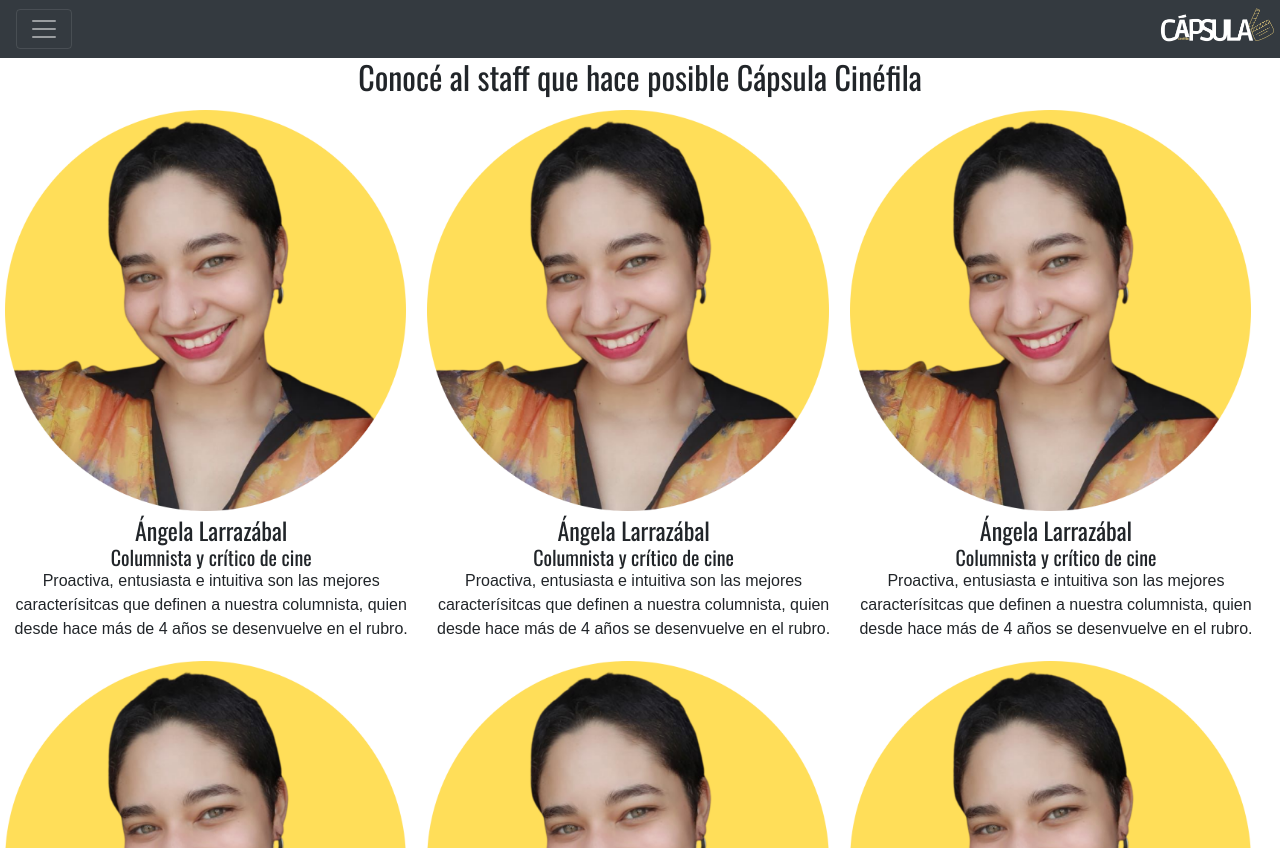
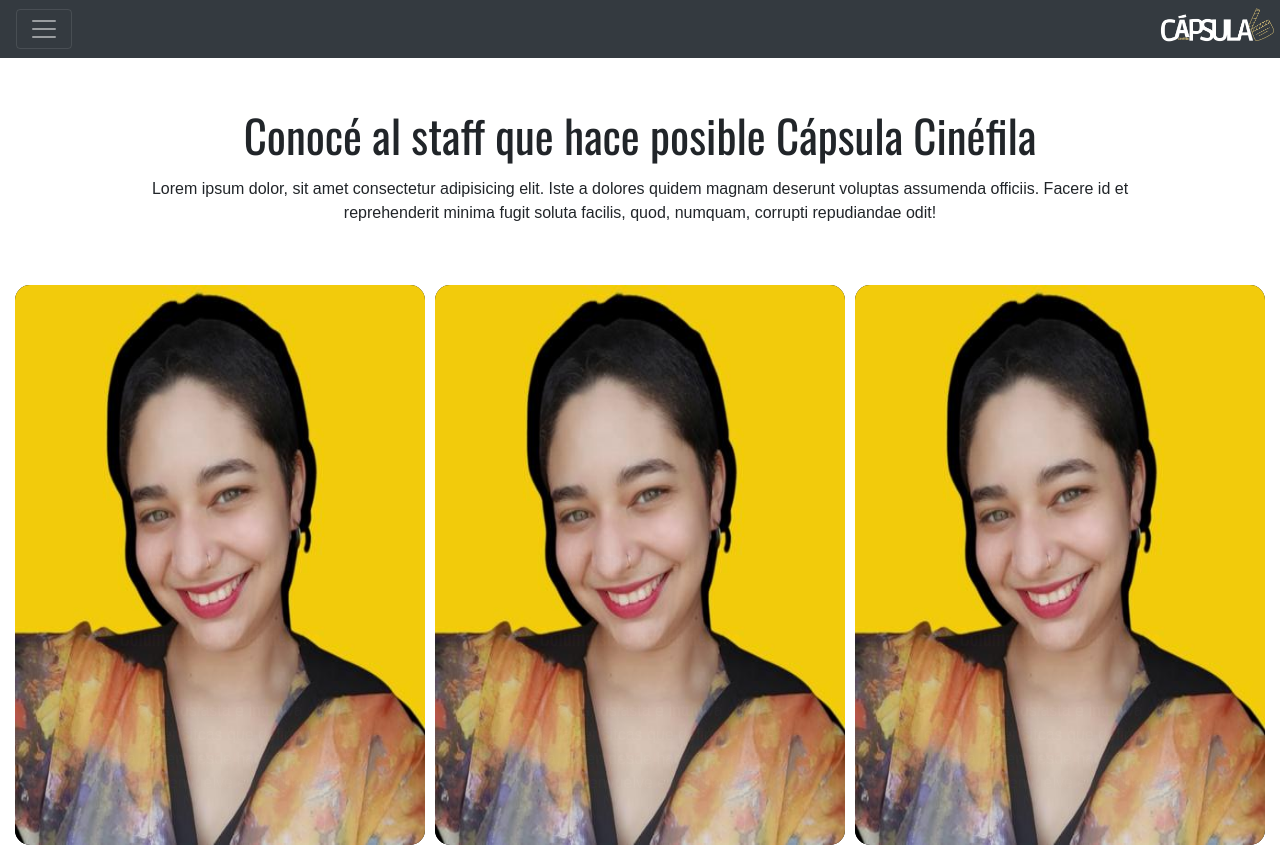
Before and after one commit to JotavDev/CapsulaCinefila-Project, a plain HTML site: page pages/staff.html in a window 1280 px wide. Shown: the top 848 px of the page. Drawn offline with nearby package versions, Linux system fonts and the light colour scheme; a web font is replaced by a local one.

Commit message:
Se hicieron modificaciones en la pagina staff, sustituyendo la imagen y cambiando un poco el formato. Se agregó una pseudoclase hover.

```diff
--- a/pages/staff.html
+++ b/pages/staff.html
@@ -40,52 +40,83 @@
 
     <section>
 
+        <div class="contenedortextosstaff">
             <h2 id="titulo-staff" class="titulostaff">Conocé al staff que hace posible Cápsula Cinéfila</h2>
-
-        <div class="staffuno">
-            <div class="divstaffuno">
-                <img class="imagenstaffuno" src="../multimedia/staff-angela.png" alt="foto de nuestra columnista y crítico de cine Ángela Larrazábal" title="Ángela Larrazábal">
-                <h4 class="textostaff">Ángela Larrazábal</h4>
-                <h5 class="textostaff">Columnista y crítico de cine</h5>
-                <p class="textostaff">Proactiva, entusiasta e intuitiva son las mejores caracterísitcas que definen a nuestra columnista, quien desde hace más de 4 años se desenvuelve en el rubro.</p>
+            <p class="textostaff">Lorem ipsum dolor, sit amet consectetur adipisicing elit. Iste a dolores quidem magnam deserunt voluptas assumenda officiis. Facere id et reprehenderit minima fugit soluta facilis, quod, numquam, corrupti repudiandae odit!</p>
         </div>
 
-            <div class="divstaffuno">
-                <img class="imagenstaffuno" src="../multimedia/staff-angela.png" alt="foto de nuestra columnista y crítico de cine Ángela Larrazábal" title="Ángela Larrazábal">
-                <h4 class="textostaff">Ángela Larrazábal</h4>
-                <h5 class="textostaff">Columnista y crítico de cine</h5>
-                <p class="textostaff">Proactiva, entusiasta e intuitiva son las mejores caracterísitcas que definen a nuestra columnista, quien desde hace más de 4 años se desenvuelve en el rubro.</p>
+        <div class="staff-flex">
+
+            <div class="divdeprueba">
+                <div class="divdeprueba2">
+                    <img class="imagenstaffuno" id="angela-prueba" src="../multimedia/angela.jpg" alt="foto de nuestra columnista y crítico de cine Ángela Larrazábal" title="Ángela Larrazábal">
                 </div>
-
-            <div class="divstaffuno">
-                <img class="imagenstaffuno" src="../multimedia/staff-angela.png" alt="foto de nuestra columnista y crítico de cine Ángela Larrazábal" title="Ángela Larrazábal">
+                <div class="contenedortextosaparicion">
                     <h4 class="textostaff">Ángela Larrazábal</h4>
                     <h5 class="textostaff">Columnista y crítico de cine</h5>
                     <p class="textostaff">Proactiva, entusiasta e intuitiva son las mejores caracterísitcas que definen a nuestra columnista, quien desde hace más de 4 años se desenvuelve en el rubro.</p>
                 </div>
             </div>
 
-        <div class="staffdos">
-            <div class="divstaffdos">
-                <img class="imagenstaffdos" src="../multimedia/staff-angela.png" alt="foto de nuestra columnista y crítico de cine Ángela Larrazábal" title="Ángela Larrazábal">
+            <div class="divdeprueba">
+                <div class="divstaffuno divdeprueba2">
+                    <img class="imagenstaffuno" id="angela-prueba" src="../multimedia/angela.jpg" alt="foto de nuestra columnista y crítico de cine Ángela Larrazábal" title="Ángela Larrazábal">
+                </div>
+                <div class="contenedortextosaparicion">
                     <h4 class="textostaff">Ángela Larrazábal</h4>
                     <h5 class="textostaff">Columnista y crítico de cine</h5>
                     <p class="textostaff">Proactiva, entusiasta e intuitiva son las mejores caracterísitcas que definen a nuestra columnista, quien desde hace más de 4 años se desenvuelve en el rubro.</p>
                 </div>
+            </div>
 
-            <div class="divstaffdos">
-                <img class="imagenstaffdos" src="../multimedia/staff-angela.png" alt="foto de nuestra columnista y crítico de cine Ángela Larrazábal" title="Ángela Larrazábal">
+            <div class="divdeprueba">
+                <div class="divstaffuno divdeprueba2">
+                    <img class="imagenstaffuno" id="angela-prueba" src="../multimedia/angela.jpg" alt="foto de nuestra columnista y crítico de cine Ángela Larrazábal" title="Ángela Larrazábal">
+                </div>
+                <div class="contenedortextosaparicion">
                     <h4 class="textostaff">Ángela Larrazábal</h4>
                     <h5 class="textostaff">Columnista y crítico de cine</h5>
                     <p class="textostaff">Proactiva, entusiasta e intuitiva son las mejores caracterísitcas que definen a nuestra columnista, quien desde hace más de 4 años se desenvuelve en el rubro.</p>
                 </div>
+            </div>
 
-            <div class="divstaffdos">
-                <img class="imagenstaffdos" src="../multimedia/staff-angela.png" alt="foto de nuestra columnista y crítico de cine Ángela Larrazábal" title="Ángela Larrazábal">
+        </div>
+
+        <div class="staff-flex">
+
+            <div class="divdeprueba">
+                <div class="divstaffuno divdeprueba2">
+                    <img class="imagenstaffuno" id="angela-prueba" src="../multimedia/angela.jpg" alt="foto de nuestra columnista y crítico de cine Ángela Larrazábal" title="Ángela Larrazábal">
+                </div>
+                <div class="contenedortextosaparicion">
                     <h4 class="textostaff">Ángela Larrazábal</h4>
                     <h5 class="textostaff">Columnista y crítico de cine</h5>
                     <p class="textostaff">Proactiva, entusiasta e intuitiva son las mejores caracterísitcas que definen a nuestra columnista, quien desde hace más de 4 años se desenvuelve en el rubro.</p>
                 </div>
+            </div>
+
+            <div class="divdeprueba">
+                <div class="divstaffuno divdeprueba2">
+                    <img class="imagenstaffuno" id="angela-prueba" src="../multimedia/angela.jpg" alt="foto de nuestra columnista y crítico de cine Ángela Larrazábal" title="Ángela Larrazábal">
+                </div>
+                <div class="contenedortextosaparicion">
+                    <h4 class="textostaff">Ángela Larrazábal</h4>
+                    <h5 class="textostaff">Columnista y crítico de cine</h5>
+                    <p class="textostaff">Proactiva, entusiasta e intuitiva son las mejores caracterísitcas que definen a nuestra columnista, quien desde hace más de 4 años se desenvuelve en el rubro.</p>
+                </div>
+            </div>
+
+            <div class="divdeprueba">
+                <div class="divstaffuno divdeprueba2">
+                    <img class="imagenstaffuno" id="angela-prueba" src="../multimedia/angela.jpg" alt="foto de nuestra columnista y crítico de cine Ángela Larrazábal" title="Ángela Larrazábal">
+                </div>
+                <div class="contenedortextosaparicion">
+                    <h4 class="textostaff">Ángela Larrazábal</h4>
+                    <h5 class="textostaff">Columnista y crítico de cine</h5>
+                    <p class="textostaff">Proactiva, entusiasta e intuitiva son las mejores caracterísitcas que definen a nuestra columnista, quien desde hace más de 4 años se desenvuelve en el rubro.</p>
+                </div>
+            </div>
+
         </div>
 
     </section>
--- a/style.css
+++ b/style.css
@@ -425,11 +425,14 @@ iframe{
 
 .divstaffuno{
     width: 33%;
+    height: 100%;
 }
 
 .imagenstaffuno{
-    width: 95%;
-    margin: 5px;
+    width: 100%;
+    height: 100%;
+    margin: 0px;
+    background-color: black;
 }
 
 .staffdos{
@@ -766,3 +769,63 @@ h6{
 .form-group{
     margin: 0px 10px;
 }
+
+#titulo-staff{
+    margin: 50px 0px 15px 0px;
+    font-size: 45px;
+}
+
+.divdeprueba{
+    height: 70vh;
+    overflow: hidden;
+    background-color: black;
+    margin: 5px;
+    border-radius: 15px;
+}
+
+.divdeprueba2{
+    width: 100%;
+    height: 100%;
+    background-color: rgba(0, 0, 0, 0.253);
+}
+
+.contenedortextosaparicion{
+    opacity: 1%;
+    transform: translateY(-100%);
+    background-color: rgba(7, 7, 7, 0.644);
+    width: 100%;
+    height: 100%;
+    display: flex;
+    flex-direction: column;
+    align-items: center;
+    justify-content: end;
+    transition: 0.5s;
+    color: white;
+}
+
+.divdeprueba:hover .contenedortextosaparicion{
+    opacity: 100%;
+}
+
+.textostaff{
+    margin-bottom: 50px;
+    width: 80%;
+}
+
+.contenedortextosstaff{
+    display: flex;
+    flex-direction: column;
+    align-items: center;
+    justify-content: center;
+    width: 100%;
+    height: auto;
+}
+
+.staff-flex{
+    display: flex;
+    flex-direction: row;
+    align-items: center;
+    justify-content: center;
+    margin:10px;
+    height: 70vh;
+}
```
Also changed, not shown: mediaq.css (+5 -5 lines), multimedia/angela.jpg (added), multimedia/imagen-prueba.png (added). Lines whose indentation alone changed are shown as unchanged.
